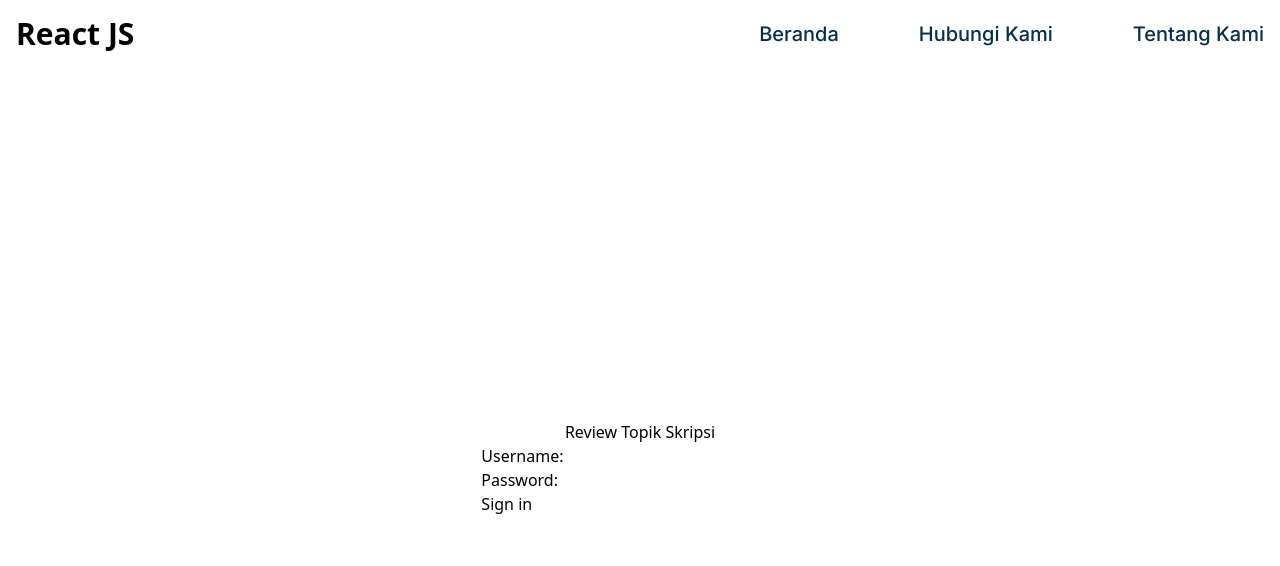
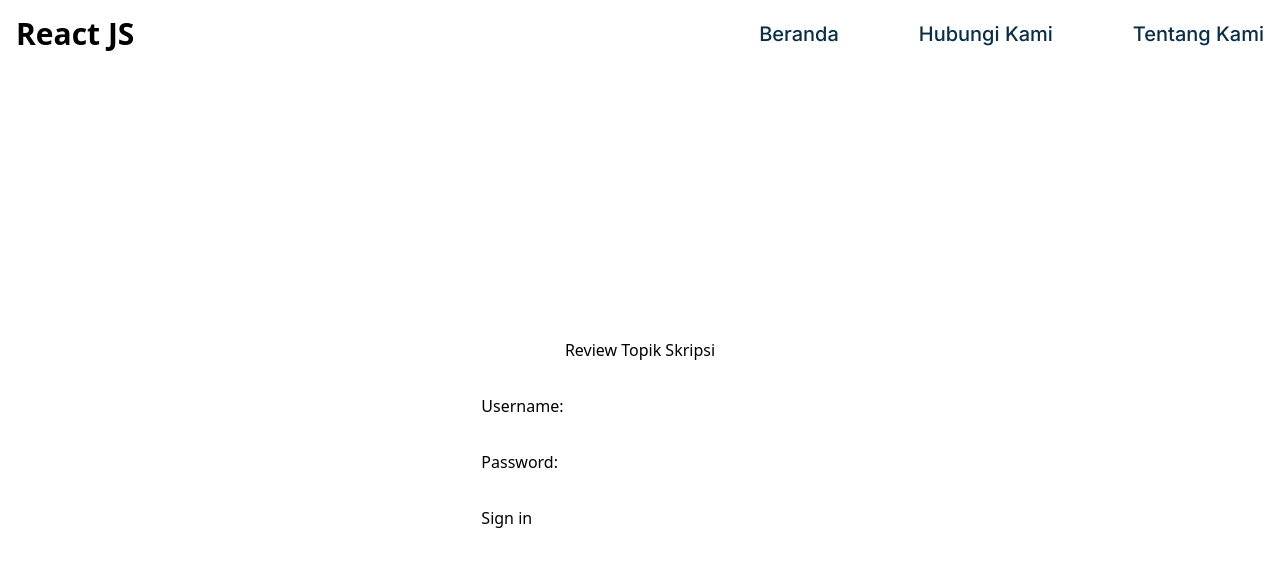
Before and after one commit to erwindrsno/RTS-front-end, a React (Vite) app in the folder rts/: page / in a window 1280 px wide. Shown: the top 566 px of the page. Built offline with nearby package versions, Linux system fonts and the light colour scheme.

Commit message:
login page implemented axios

```diff
--- a/rts/package.json
+++ b/rts/package.json
@@ -4,13 +4,14 @@
   "version": "0.0.0",
   "type": "module",
   "scripts": {
-    "dev": "vite && npx tailwindcss -i ./src/stylesheets/input.css -o ./src/stylesheets/output.css --watch",
+    "dev": "vite",
     "build": "vite build",
     "lint": "eslint . --ext js,jsx --report-unused-disable-directives --max-warnings 0",
     "preview": "vite preview",
-    "tw": "npx tailwindcss -i ./src/stylesheets/input.css -o ./src/stylesheets/output.css"
+    "tw": "npx tailwindcss -i ./src/stylesheets/input.css -o ./src/stylesheets/output.css --watch"
   },
   "dependencies": {
+    "axios": "^1.6.8",
     "react": "^18.2.0",
     "react-dom": "^18.2.0",
     "react-router-dom": "^6.22.3"
--- /dev/null
+++ b/rts/src/components/Form.jsx
@@ -0,0 +1,37 @@
+import '../stylesheets/output.css'
+import { useState } from 'react';
+import axios from 'axios';
+
+const Form = () => {
+  const [username, setUsername] = useState("");
+  const [password, setPassword] = useState("");
+
+  const handleSubmit = async event => {
+    event.preventDefault();
+
+    try{
+      const response = await axios.post('http://localhost:3000/login',{
+        username,
+        password
+      })
+      console.log(response);
+    } catch (error){
+      console.log(error);
+    }
+  }
+
+  return(
+    <div className="flex flex-col justify-center items-center">
+      <h3>Review Topik Skripsi</h3>
+      <form action="/login" method="post" className='space-y-8' onSubmit={handleSubmit}>
+        <label htmlFor="username">Username: </label>
+        <input type="text" name="username" id="username" onChange={(e) => setUsername(e.target.value)}/><br/>
+        <label htmlFor="password">Password: </label>
+        <input type="password" name="password" id="password" onChange={(e) => setPassword(e.target.value)}/><br/>
+        <input type="submit" value="Sign in"/>
+      </form>
+    </div>
+  )
+}
+
+export default Form;
--- a/rts/src/components/Header.jsx
+++ b/rts/src/components/Header.jsx
@@ -4,7 +4,7 @@ import { Link } from 'react-router-dom';
 
 const Header = () => {
   return(
-    <div className="flex justify-between flex-row m-4">
+    <div className="flex justify-between flex-row p-4">
       <h1 className="text-3xl font-bold font-sans">React JS</h1>
       <nav className="flex space-x-20 text-xl font-inter font-medium items-center text-sky-950">
         <Link to="/">Beranda</Link>
--- a/rts/src/pages/Login.jsx
+++ b/rts/src/pages/Login.jsx
@@ -1,25 +1,17 @@
 import '../stylesheets/output.css'
 // import Button from '../components/Button.jsx';
 import Header from '../components/Header.jsx';
+import Form from '../components/Form.jsx';
 
 
 const Login = () =>{
   return (
-    <>
+    <div className='flex flex-col h-screen relative'>
       <Header />
-      <div>
-        <div className="flex flex-col justify-center items-center h-screen">
-          <h3>Review Topik Skripsi</h3>
-          <form action="/login" method="post">
-            <label htmlFor="username">Username: </label>
-            <input type="text" name="username" id="username"/><br/>
-            <label htmlFor="password">Password: </label>
-            <input type="password" name="password" id="password"/><br/>
-            <input type="submit" value="Sign in"/>
-          </form>
-        </div>
+      <div className='flex grow items-center justify-center'>
+        <Form />
       </div>
-    </>
+    </div>
   )
 }
 
--- a/rts/src/stylesheets/output.css
+++ b/rts/src/stylesheets/output.css
@@ -556,8 +556,8 @@ video {
   --tw-contain-style:  ;
 }
 
-.m-4{
-  margin: 1rem;
+.relative{
+  position: relative;
 }
 
 .flex{
@@ -566,6 +566,10 @@ video {
 
 .h-screen{
   height: 100vh;
+}
+
+.grow{
+  flex-grow: 1;
 }
 
 .flex-row{
@@ -592,6 +596,16 @@ video {
   --tw-space-x-reverse: 0;
   margin-right: calc(5rem * var(--tw-space-x-reverse));
   margin-left: calc(5rem * calc(1 - var(--tw-space-x-reverse)));
+}
+
+.space-y-8 > :not([hidden]) ~ :not([hidden]){
+  --tw-space-y-reverse: 0;
+  margin-top: calc(2rem * calc(1 - var(--tw-space-y-reverse)));
+  margin-bottom: calc(2rem * var(--tw-space-y-reverse));
+}
+
+.p-4{
+  padding: 1rem;
 }
 
 .font-inter{
```
Also changed, not shown: 1 other file (tests, documents, lock files or other folders).
